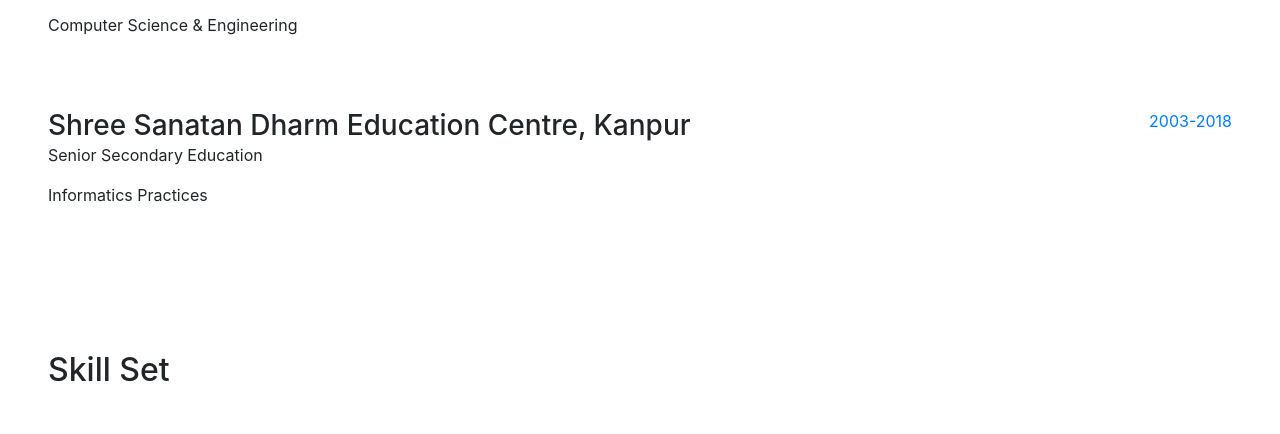
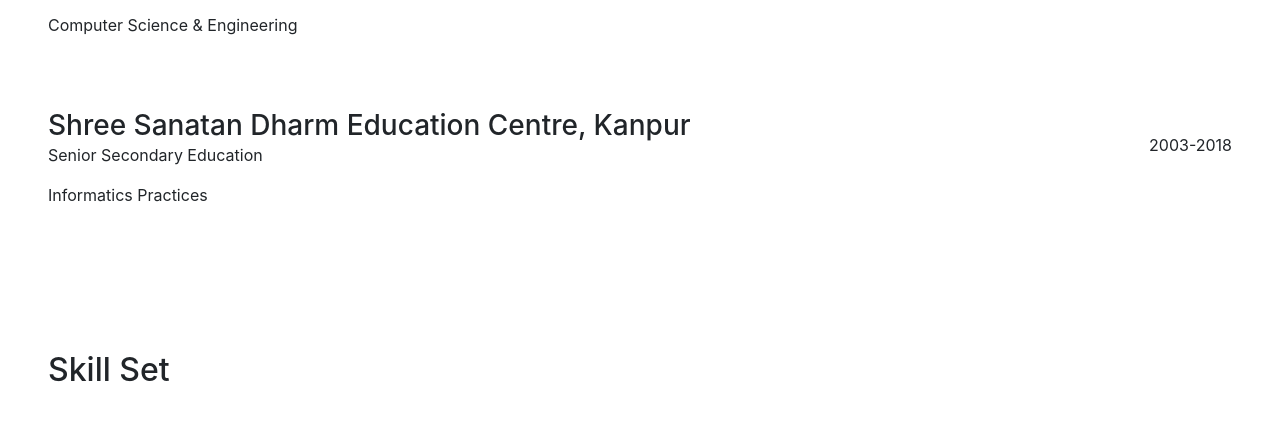
Before and after one commit to SubhanshuMG/2018, a website with bundled scripts: page index.html in a window 1280 px wide. Shown: the part 1105-1539 px from the top of the page. Built offline with nearby package versions, Linux system fonts and the light colour scheme; files whose address does not match are found by name; a web font is replaced by a local one.

Commit message:
Update index.html

```diff
--- a/index.html
+++ b/index.html
@@ -164,8 +164,7 @@
               <h3 class="mb-0">Shree Sanatan Dharm Education Centre, Kanpur</h3>
               <div class="subheading mb-3">Senior Secondary Education</div>
 		    <div>Informatics Practices</div></div>
-		    <br><div class="resume-date text-md-right">
-              <span class="text-primary"> 2003-2018 </span>
+		    <br> 2003-2018
             </div>
             <div class="resume-date text-md-right">
               <span class="text-primary"></span>
```
